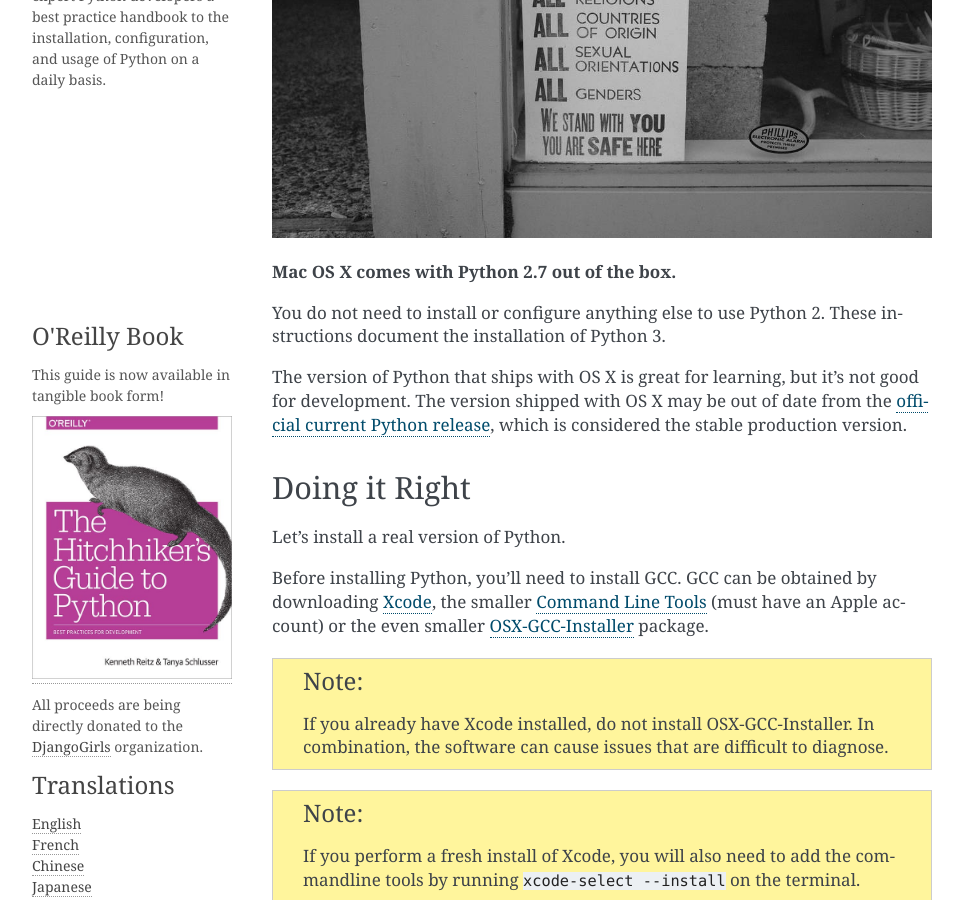
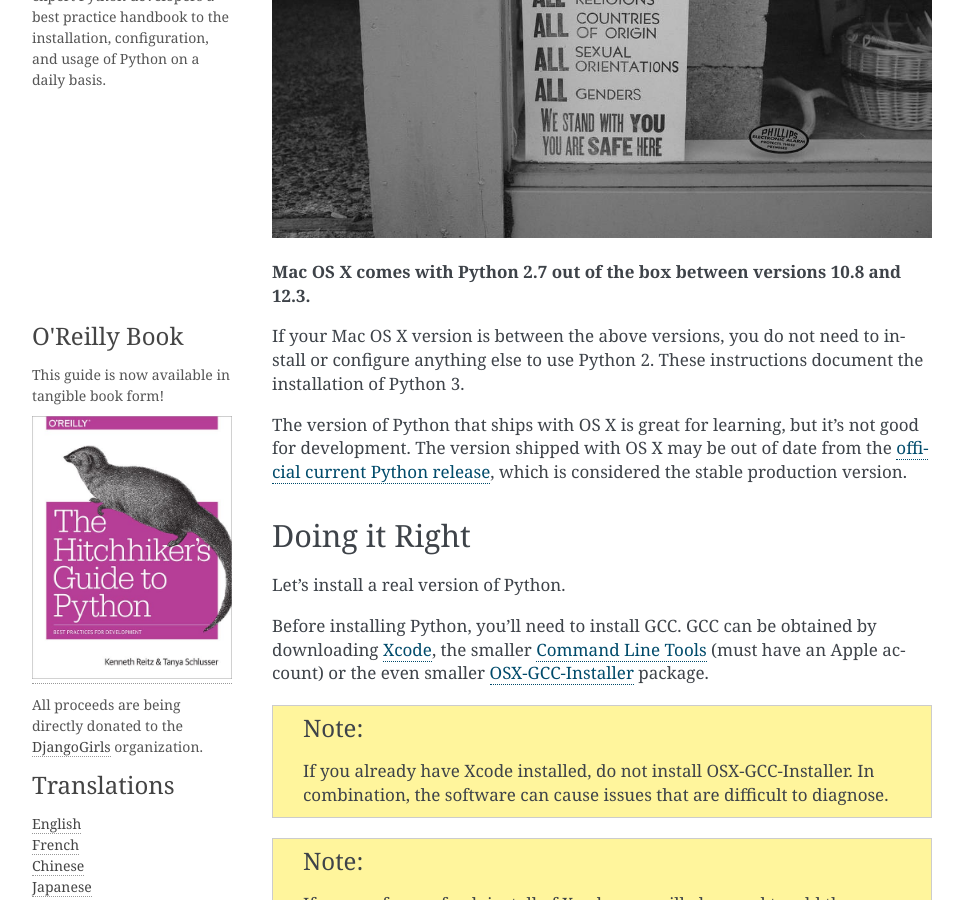
Before and after one commit to realpython/python-guide, a Sphinx documentation site: the page built from docs/starting/install3/osx.rst, in a window 1280 px wide and 900 px high, scrolled down 398 px. Shown: the whole window, without its empty margins (148-1111 px from the left). Built offline with Sphinx 7.4.7, drawn with Linux system fonts in a browser that asks for light colours; pages that are not in the unit, such as notebooks, are missing from menus; a script that is not in the unit is left out; comment, search, counter and statistics services are not loaded.

Commit message:
Update osx.rst

```diff
--- a/docs/starting/install3/osx.rst
+++ b/docs/starting/install3/osx.rst
@@ -9,9 +9,9 @@
 
 .. image:: /_static/photos/34435689480_2e6f358510_k_d.jpg
 
-**Mac OS X comes with Python 2.7 out of the box.**
+**Mac OS X comes with Python 2.7 out of the box between versions 10.8 and 12.3.**
 
-You do not need to install or configure anything else to use Python 2. These
+If your Mac OS X version is between the above versions, you do not need to install or configure anything else to use Python 2. These
 instructions document the installation of Python 3.
 
 The version of Python that ships with OS X is great for learning, but it's not
```
